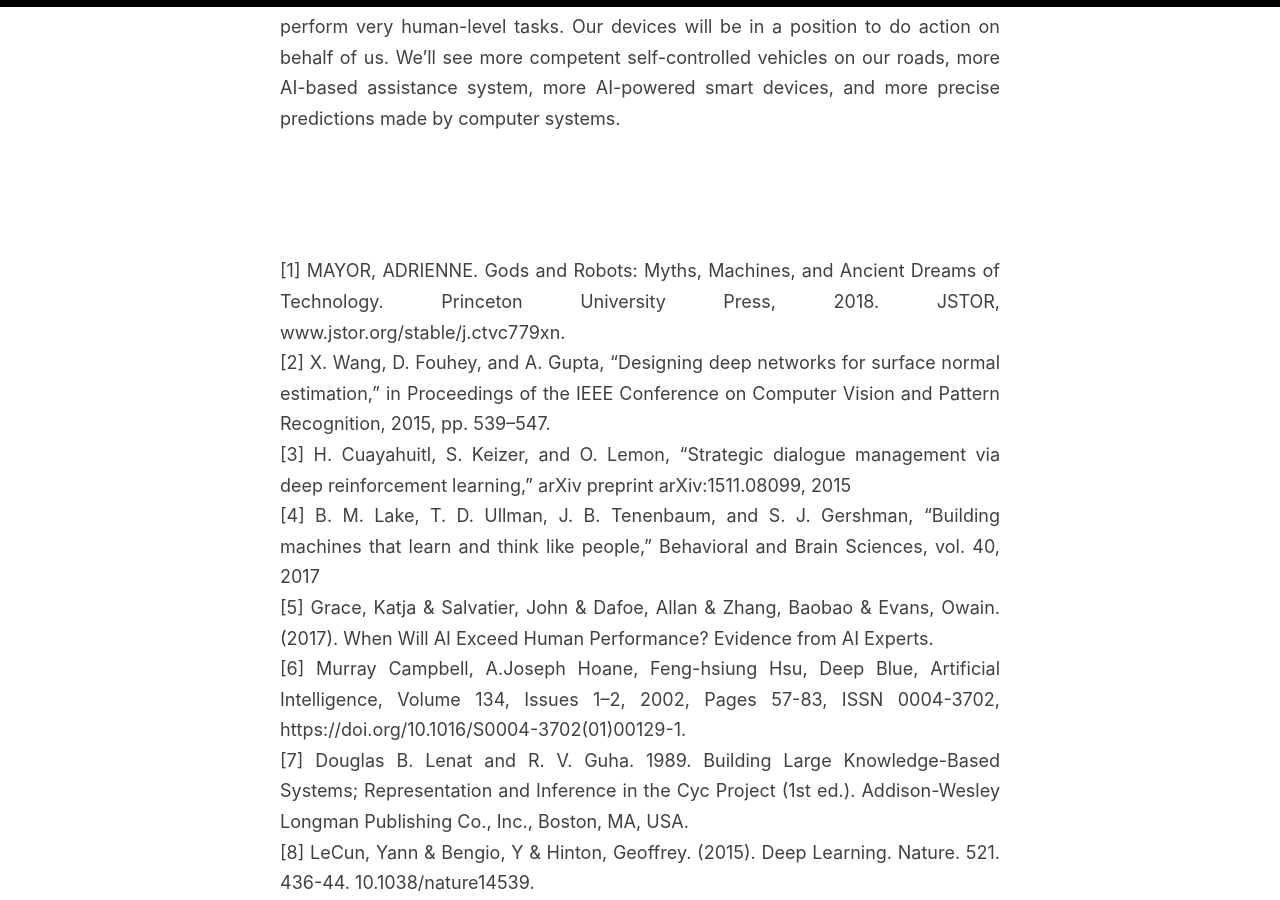
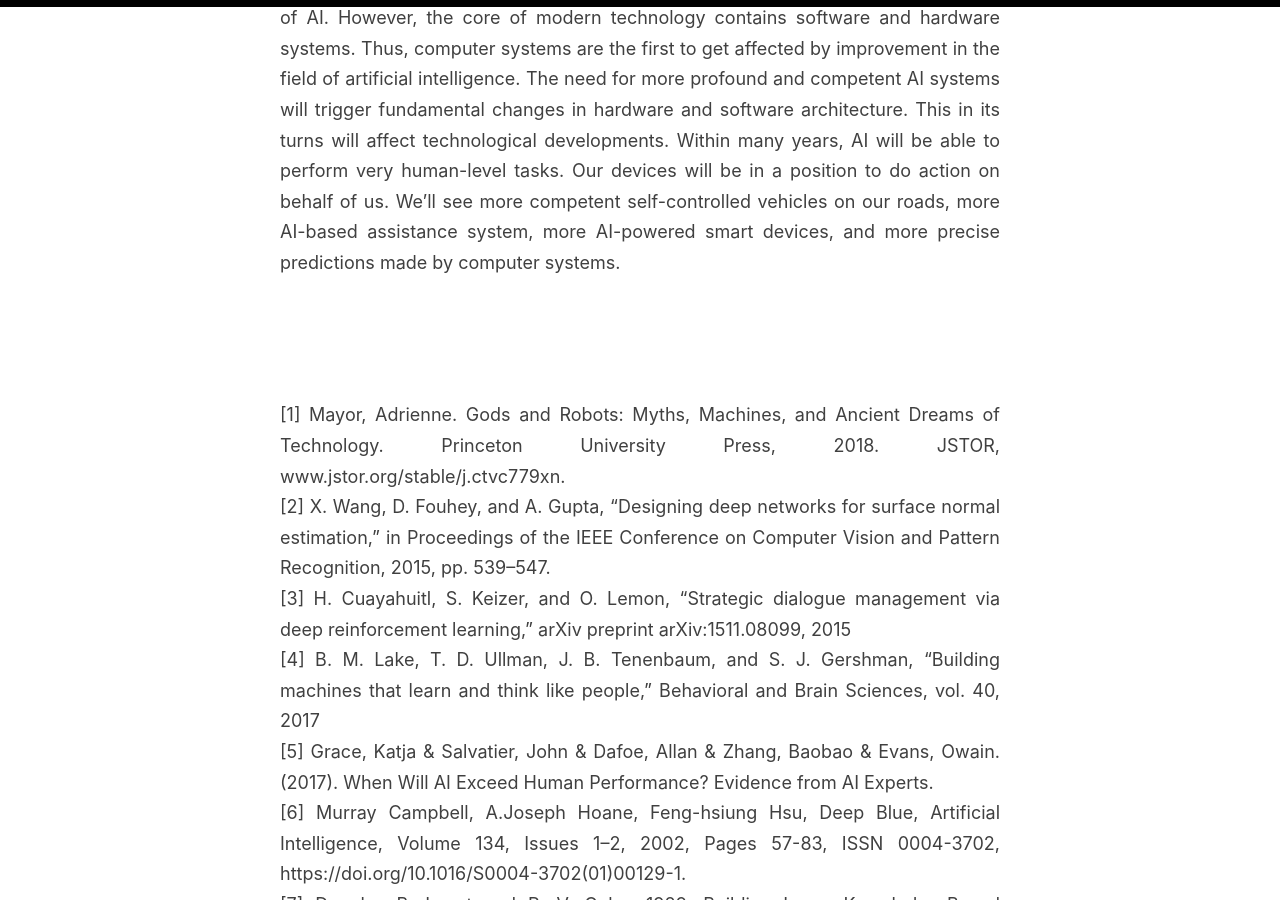
Before and after one commit to anaramirli/anaramirli.github.io, a Jekyll site: the page built from _posts/2019-10-26-the-role-of-ai-in-future.md, in a window 1280 px wide and 900 px high, scrolled down 4427 px. Built offline with Jekyll 4.4.1, drawn with Linux system fonts in a browser that asks for light colours; comment, search, counter and statistics services are not loaded.

```diff
--- a/_posts/2019-10-26-the-role-of-ai-in-future.md
+++ b/_posts/2019-10-26-the-role-of-ai-in-future.md
@@ -27,7 +27,7 @@ A number of researchers have conducted many studies to analyze the role of artif
 <br>
 <br>
 
-[1] MAYOR, ADRIENNE. Gods and Robots: Myths, Machines, and Ancient Dreams of Technology. Princeton University Press, 2018. JSTOR, www.jstor.org/stable/j.ctvc779xn.
+[1] Mayor, Adrienne. Gods and Robots: Myths, Machines, and Ancient Dreams of Technology. Princeton University Press, 2018. JSTOR, www.jstor.org/stable/j.ctvc779xn.
 <br>[2] X. Wang, D. Fouhey, and A. Gupta, “Designing deep networks for surface normal estimation,” in Proceedings of the IEEE Conference on Computer Vision and Pattern Recognition, 2015, pp. 539–547.
 <br>[3] H. Cuayahuitl, S. Keizer, and O. Lemon, “Strategic dialogue management via deep reinforcement learning,” arXiv preprint arXiv:1511.08099, 2015
 <br>[4] B. M. Lake, T. D. Ullman, J. B. Tenenbaum, and S. J. Gershman, “Building machines that learn and think like people,” Behavioral and Brain Sciences, vol. 40, 2017
```
Also changed, not shown: other parts of _posts/2019-10-26-the-role-of-ai-in-future.md (+1 -1 lines).
